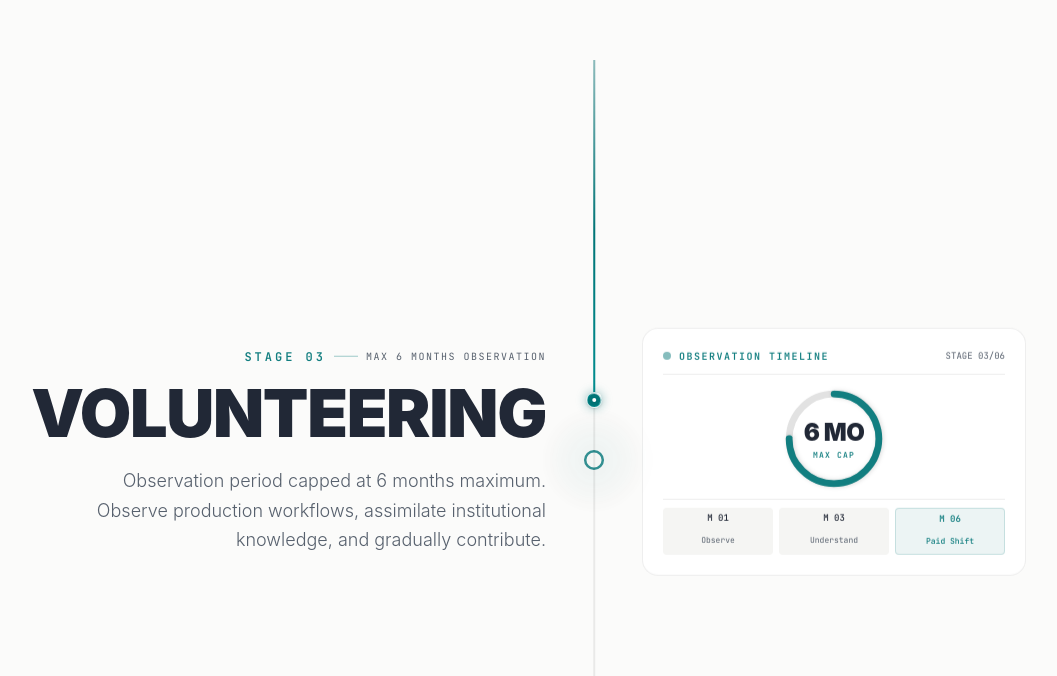
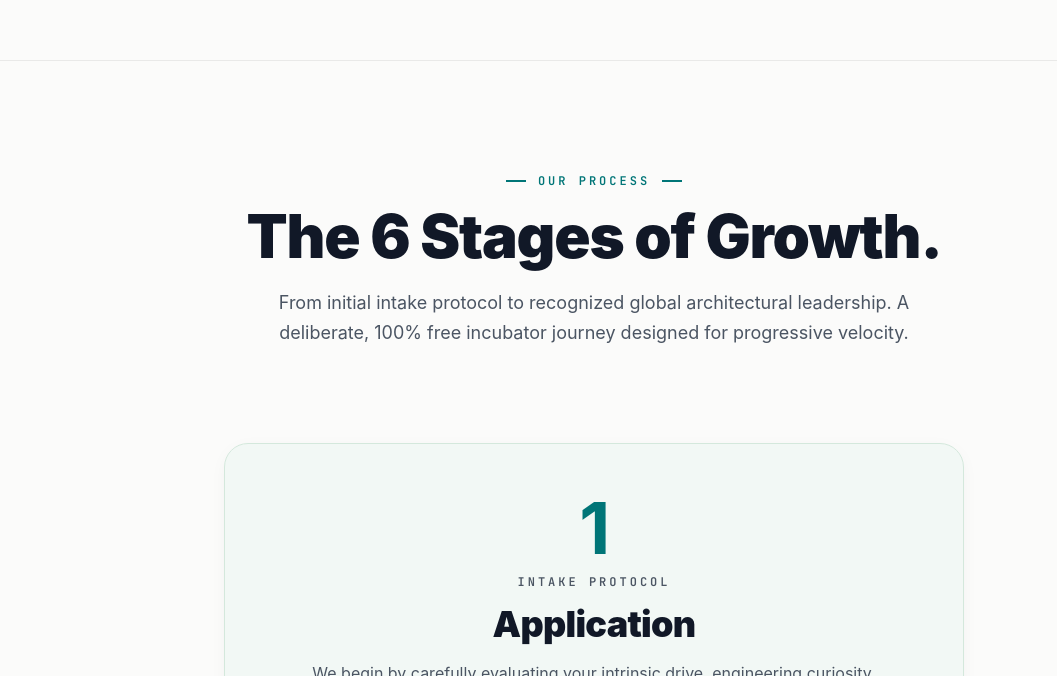
Before and after one commit to suriyaprakash-25/Yesa-2, a React (Vite) app: page / in a window 1280 px wide. Shown: the part 3860-4536 px from the top of the page, without its empty margins (46-1103 px from the left). Built offline with nearby package versions, Linux system fonts and the light colour scheme; a web font is replaced by a local one.

Commit message:
feat(journey): redesign journey section into sticky stacked card deck matching reference design

```diff
--- a/src/components/journey/YesaJourneySection.tsx
+++ b/src/components/journey/YesaJourneySection.tsx
@@ -1,297 +1,228 @@
-import React, { useRef } from 'react';
-import { motion, useScroll, useTransform, useSpring, MotionValue } from 'framer-motion';
+import React from 'react';
+import { motion } from 'framer-motion';
 import { Container } from '../core/Container';
-import {
-  ApplicationVisual,
-  InterviewVisual,
-  VolunteeringVisual,
-  PaidInternshipVisual,
-  ExperiencedVisual,
-  WorldClassLeaderVisual,
-} from './StageVisualizations';
 
 interface JourneyStage {
   num: string;
   title: string;
   subtitle: string;
   desc: string;
-  tag: string;
+  metric: string;
+  lightCardBg: string;
+  lightCardBorder: string;
+  lightNumColor: string;
+  lightPillBg: string;
+  lightPillBorder: string;
+  lightPillText: string;
+  darkCardBg: string;
+  darkCardBorder: string;
+  darkNumColor: string;
+  darkPillBg: string;
+  darkPillBorder: string;
+  darkPillText: string;
 }
 
 const JOURNEY_STAGES: JourneyStage[] = [
   {
     num: '01',
-    title: 'APPLICATION',
+    title: 'Application',
     subtitle: 'INTAKE PROTOCOL',
-    desc: 'The beginning of the journey. Complete the technical evaluation and define your engineering focus with zero tuition barrier.',
-    tag: 'Stage 01',
+    desc: 'We begin by carefully evaluating your intrinsic drive, engineering curiosity, and shared vision. This initial assessment helps us determine alignment with the incubator ecosystem—with a strict zero tuition barrier for all accepted fellows.',
+    metric: '100% MERIT EVALUATION',
+    lightCardBg: 'bg-[#F2F8F5]',
+    lightCardBorder: 'border-[#D4E8DC]',
+    lightNumColor: 'text-[#007577]',
+    lightPillBg: 'bg-white/80',
+    lightPillBorder: 'border-[#C2E0CE]',
+    lightPillText: 'text-[#007577]',
+    darkCardBg: 'dark:bg-[#101713]',
+    darkCardBorder: 'dark:border-[#1E3326]',
+    darkNumColor: 'dark:text-[#34D399]',
+    darkPillBg: 'dark:bg-black/30',
+    darkPillBorder: 'dark:border-[#1E3326]',
+    darkPillText: 'dark:text-[#34D399]',
   },
   {
     num: '02',
-    title: 'INTERVIEW',
+    title: 'Interview',
     subtitle: 'BILATERAL EVALUATION',
-    desc: 'The opportunity to enter the YESA journey. Direct alignment dialogue with senior fellows to evaluate raw potential and velocity.',
-    tag: 'Stage 02',
+    desc: 'Direct alignment dialogue with senior fellows and industry mentors. We believe strong relationships lead to exceptional outcomes—evaluating raw technical velocity, problem-solving intuition, and collaborative temperament.',
+    metric: 'DIRECT FELLOW DIALOGUE',
+    lightCardBg: 'bg-[#FAF7EE]',
+    lightCardBorder: 'border-[#EAE3CB]',
+    lightNumColor: 'text-[#926008]',
+    lightPillBg: 'bg-white/80',
+    lightPillBorder: 'border-[#DFD5B6]',
+    lightPillText: 'text-[#926008]',
+    darkCardBg: 'dark:bg-[#181510]',
+    darkCardBorder: 'dark:border-[#38311B]',
+    darkNumColor: 'dark:text-[#FBBF24]',
+    darkPillBg: 'dark:bg-black/30',
+    darkPillBorder: 'dark:border-[#38311B]',
+    darkPillText: 'dark:text-[#FBBF24]',
   },
   {
     num: '03',
-    title: 'VOLUNTEERING',
-    subtitle: 'MAX 6 MONTHS OBSERVATION',
-    desc: 'Observation period capped at 6 months maximum. Observe production workflows, assimilate institutional knowledge, and gradually contribute.',
-    tag: 'Stage 03',
+    title: 'Volunteering',
+    subtitle: 'OBSERVATION TIMELINE',
+    desc: 'An immersive observation period capped strictly at six months maximum. Shadow live enterprise engineering squads, assimilate institutional best practices, absorb production workflows, and gradually contribute to core modules.',
+    metric: 'MAX 6 MONTHS OBSERVATION',
+    lightCardBg: 'bg-[#FAF3F3]',
+    lightCardBorder: 'border-[#EED9D9]',
+    lightNumColor: 'text-[#A23B3B]',
+    lightPillBg: 'bg-white/80',
+    lightPillBorder: 'border-[#E5C4C4]',
+    lightPillText: 'text-[#A23B3B]',
+    darkCardBg: 'dark:bg-[#181112]',
+    darkCardBorder: 'dark:border-[#381E21]',
+    darkNumColor: 'dark:text-[#F87171]',
+    darkPillBg: 'dark:bg-black/30',
+    darkPillBorder: 'dark:border-[#381E21]',
+    darkPillText: 'dark:text-[#F87171]',
   },
   {
     num: '04',
-    title: 'PAID INTERNSHIP',
+    title: 'Paid Internship',
     subtitle: 'COMMERCIAL SPRINT LABS',
-    desc: 'Work on real-world production projects alongside senior industry architects. Guaranteed compensation and verified commercial output.',
-    tag: 'Stage 04',
+    desc: 'Transition directly into commercial sprint labs. Work on production-grade infrastructure projects alongside senior staff architects with guaranteed compensation, rigorous code reviews, and verified deployment output.',
+    metric: 'GUARANTEED STIPEND',
+    lightCardBg: 'bg-[#F0F7FA]',
+    lightCardBorder: 'border-[#D1E8F2]',
+    lightNumColor: 'text-[#0369A1]',
+    lightPillBg: 'bg-white/80',
+    lightPillBorder: 'border-[#BBDDF0]',
+    lightPillText: 'text-[#0369A1]',
+    darkCardBg: 'dark:bg-[#0F1519]',
+    darkCardBorder: 'dark:border-[#1A3342]',
+    darkNumColor: 'dark:text-[#38BDF8]',
+    darkPillBg: 'dark:bg-black/30',
+    darkPillBorder: 'dark:border-[#1A3342]',
+    darkPillText: 'dark:text-[#38BDF8]',
   },
   {
     num: '05',
-    title: 'EXPERIENCED',
+    title: 'Experienced',
     subtitle: 'SQUAD LEADERSHIP',
-    desc: 'Lead multi-disciplinary teams within the ecosystem. Develop organizational velocity, mentor incoming cohorts, and direct technical roadmaps.',
-    tag: 'Stage 05',
+    desc: 'Step into squad leadership within the YESA ecosystem. Direct multi-disciplinary engineering pods, develop institutional velocity, mentor incoming cohorts, and architect critical paths across active technical roadmaps.',
+    metric: 'SQUAD COMMAND & MENTORSHIP',
+    lightCardBg: 'bg-[#F4F3FA]',
+    lightCardBorder: 'border-[#DDD9EE]',
+    lightNumColor: 'text-[#5B3EA3]',
+    lightPillBg: 'bg-white/80',
+    lightPillBorder: 'border-[#C8C2E6]',
+    lightPillText: 'text-[#5B3EA3]',
+    darkCardBg: 'dark:bg-[#14111A]',
+    darkCardBorder: 'dark:border-[#2B233D]',
+    darkNumColor: 'dark:text-[#A78BFA]',
+    darkPillBg: 'dark:bg-black/30',
+    darkPillBorder: 'dark:border-[#2B233D]',
+    darkPillText: 'dark:text-[#A78BFA]',
   },
   {
     num: '06',
-    title: 'WORLD-CLASS LEADER',
+    title: 'World-Class Leader',
     subtitle: 'ARCHITECTURAL APEX',
-    desc: 'The long-term aspiration of the YESA journey. Graduate as an autonomous, recognized leader ready to build and scale global ventures.',
-    tag: 'Stage 06',
+    desc: 'The culmination of the fellowship journey. Graduate as an autonomous, recognized industry leader equipped with direct venture capital access, high-trust peer networks, and the velocity to build and scale global institutions.',
+    metric: 'GLOBAL VENTURE SCALE',
+    lightCardBg: 'bg-[#EDF8F8]',
+    lightCardBorder: 'border-[#C7EBEB]',
+    lightNumColor: 'text-[#007577]',
+    lightPillBg: 'bg-white/80',
+    lightPillBorder: 'border-[#AEE2E2]',
+    lightPillText: 'text-[#007577]',
+    darkCardBg: 'dark:bg-[#0E1617]',
+    darkCardBorder: 'dark:border-[#153436]',
+    darkNumColor: 'dark:text-[#2DD4BF]',
+    darkPillBg: 'dark:bg-black/30',
+    darkPillBorder: 'dark:border-[#153436]',
+    darkPillText: 'dark:text-[#2DD4BF]',
   },
 ];
 
-// Architectural Spine Node
-const ArchitecturalNode = ({
-  idx,
-  activeProgress,
-}: {
-  idx: number;
-  activeProgress: MotionValue<number>;
-}) => {
-  const scale = useTransform(activeProgress, [0, 1], [0.9, 1.35]);
-  const borderOpacity = useTransform(activeProgress, [0, 1], [0.3, 1]);
-  const glowOpacity = useTransform(activeProgress, [0, 1], [0, 0.8]);
+export const YesaJourneySection: React.FC = () => {
+  return (
+    <section
+      id="journey"
+      className="relative w-full bg-[var(--color-bg-base)] text-[var(--text-primary)] pt-20 pb-32 md:pt-28 md:pb-40 border-t border-[var(--border-subtle)] overflow-visible scroll-mt-20 transition-colors duration-300"
+    >
+      <Container size="full" className="max-w-[1440px] px-6 sm:px-10 lg:px-12 xl:px-16 relative z-10 w-full">
+        {/* Section Header */}
+        <div className="max-w-3xl mx-auto mb-16 sm:mb-20 md:mb-24 text-center">
+          <div className="flex items-center justify-center gap-3 mb-4 font-mono text-xs uppercase tracking-[0.25em] text-[var(--accent-base)] font-bold">
+            <span className="w-5 h-[1.5px] bg-[var(--accent-base)]" />
+            <span>OUR PROCESS</span>
+            <span className="w-5 h-[1.5px] bg-[var(--accent-base)]" />
+          </div>
+
+          <h2 className="font-display font-black text-3xl sm:text-5xl md:text-6xl text-[var(--text-primary)] tracking-tight leading-[1.05] mb-5 [overflow-wrap:normal] [word-break:keep-all]">
+            The 6 Stages of Growth.
+          </h2>
+
+          <p className="text-base sm:text-lg text-[var(--text-secondary)] font-normal max-w-2xl mx-auto leading-relaxed">
+            From initial intake protocol to recognized global architectural leadership. A deliberate, 100% free incubator journey designed for progressive velocity.
+          </p>
+        </div>
+
+        {/* Sticky Card Stacking Deck */}
+        <div className="relative max-w-[740px] mx-auto pb-24">
+          {JOURNEY_STAGES.map((stage, idx) => {
+            // Progressive top offset ensures preceding card headers remain stacked & visible
+            const topOffsetDesktop = 120 + idx * 24; // e.g. 120px, 144px, 168px, 192px...
+            const topOffsetMobile = 90 + idx * 16;
 
             return (
-    <motion.div style={{ scale }} className="relative w-full h-full flex items-center justify-center">
-      {/* Base Node */}
+              <div
+                key={stage.num}
+                className="sticky w-full mb-12 sm:mb-16 md:mb-20 last:mb-0 transition-all duration-300"
+                style={{
+                  top: `clamp(${topOffsetMobile}px, 14vh + ${idx * 20}px, ${topOffsetDesktop}px)`,
+                  zIndex: idx + 10,
+                }}
+              >
                 <motion.div
-        style={{ opacity: borderOpacity }}
-        className="w-4 h-4 rounded-full bg-[var(--color-surface-elevated)] border-2 border-[var(--accent-base)] relative z-10 shadow-[var(--shadow-glow-accent)]"
-      />
-
-      {/* Glow Halo */}
-      <motion.div
-        style={{ opacity: glowOpacity }}
-        className="absolute w-12 h-12 md:w-16 md:h-16 bg-[var(--accent-dim)] blur-md rounded-full pointer-events-none"
-      />
-
-      {/* Apex Radiant Wings for Stage 06 */}
-      {idx === 5 && (
-        <motion.div
-          style={{ opacity: glowOpacity }}
-          className="absolute w-20 h-20 md:w-28 md:h-28 border border-[var(--accent-base)]/40 rounded-full animate-[spin_10s_linear_infinite]"
-        />
-      )}
-    </motion.div>
-  );
-};
-
-// Distinct Visual Component Mapper
-const renderStageVisual = (idx: number, activeProgress: MotionValue<number>) => {
-  switch (idx) {
-    case 0:
-      return <ApplicationVisual activeProgress={activeProgress} />;
-    case 1:
-      return <InterviewVisual activeProgress={activeProgress} />;
-    case 2:
-      return <VolunteeringVisual activeProgress={activeProgress} />;
-    case 3:
-      return <PaidInternshipVisual activeProgress={activeProgress} />;
-    case 4:
-      return <ExperiencedVisual activeProgress={activeProgress} />;
-    case 5:
-      return <WorldClassLeaderVisual activeProgress={activeProgress} />;
-    default:
-      return null;
-  }
-};
-
-const JourneyStageContent: React.FC<{
-  stage: JourneyStage;
-  idx: number;
-  smoothProgress: MotionValue<number>;
-  totalStages: number;
-}> = ({ stage, idx, smoothProgress, totalStages }) => {
-  const peak = idx / (totalStages - 1);
-  const delta = 0.12;
-  const start = Math.max(0, peak - delta);
-  const end = Math.min(1, peak + delta);
-
-  const activeStatePoints =
-    idx === 0
-      ? [0, end]
-      : idx === totalStages - 1
-      ? [start, 1]
-      : [start, peak, end];
-
-  const activeStateValues =
-    idx === 0
-      ? [1, 0]
-      : idx === totalStages - 1
-      ? [0, 1]
-      : [0, 1, 0];
-
-  const activeState = useTransform(smoothProgress, activeStatePoints, activeStateValues);
-
-  const opacityPoints =
-    idx === 0
-      ? [0, end - delta * 0.4, end]
-      : idx === totalStages - 1
-      ? [start, start + delta * 0.4, 1]
-      : [start, start + delta * 0.4, peak, end - delta * 0.4, end];
-
-  const opacityValues =
-    idx === 0
-      ? [1, 0.8, 0]
-      : idx === totalStages - 1
-      ? [0, 0.8, 1]
-      : [0, 0.8, 1, 0.8, 0];
-
-  const contentOpacity = useTransform(smoothProgress, opacityPoints, opacityValues);
-
-  const yPoints =
-    idx === 0
-      ? [0, end]
-      : idx === totalStages - 1
-      ? [start, 1]
-      : [start, peak, end];
-
-  const yValues =
-    idx === 0
-      ? [0, -40]
-      : idx === totalStages - 1
-      ? [40, 0]
-      : [40, 0, -40];
-
-  const contentY = useTransform(smoothProgress, yPoints, yValues);
-  const isEven = idx % 2 === 0;
-
-  return (
-    <motion.div
-      style={{ opacity: contentOpacity }}
-      className="absolute inset-0 w-full h-full flex items-center justify-center pointer-events-none"
+                  initial={{ opacity: 0, y: 35 }}
+                  whileInView={{ opacity: 1, y: 0 }}
+                  viewport={{ once: true, margin: '-40px' }}
+                  transition={{ duration: 0.6, ease: [0.16, 1, 0.3, 1] }}
+                  className={`relative w-full rounded-2xl sm:rounded-3xl p-7 sm:p-10 md:p-12 border ${stage.lightCardBg} ${stage.lightCardBorder} ${stage.darkCardBg} ${stage.darkCardBorder} transition-all duration-300 shadow-[0_4px_20px_-4px_rgba(0,0,0,0.05)] dark:shadow-[0_4px_24px_-4px_rgba(0,0,0,0.5)]`}
                 >
-      {/* Center Spine Node (Desktop) / Left Node (Mobile) */}
-      <div className="absolute left-2.5 sm:left-6 md:left-1/2 md:-translate-x-1/2 w-12 sm:w-16 h-12 sm:h-16 flex items-center justify-center z-20 pointer-events-auto">
-        <ArchitecturalNode idx={idx} activeProgress={activeState} />
-      </div>
-
-      <Container size="full" className="max-w-[1600px] px-3 sm:px-10 lg:px-12 xl:px-16 w-full relative z-10">
-        <motion.div
-          style={{ y: contentY }}
-          className="grid grid-cols-1 md:grid-cols-2 gap-4 sm:gap-8 md:gap-16 lg:gap-24 items-center w-full pl-6 sm:pl-12 md:pl-0"
+                  {/* Stage Number (Centered Large Display) */}
+                  <div className="flex flex-col items-center justify-center text-center mb-4">
+                    <span
+                      className={`font-display font-bold text-5xl sm:text-6xl md:text-7xl leading-none ${stage.lightNumColor} ${stage.darkNumColor} tracking-tight select-none`}
                     >
-          {/* Column 1: Text Narrative */}
-          <div
-            className={`flex flex-col justify-center ${
-              isEven
-                ? 'md:text-right md:items-end order-1'
-                : 'md:text-left md:items-start order-1 md:order-2'
-            }`}
-          >
-            {/* Stage Eyebrow */}
-            <div className="inline-flex items-center gap-2 mb-2 sm:mb-4">
-              <span className="font-mono text-[11px] sm:text-xs uppercase tracking-[0.25em] text-[var(--accent-base)] font-semibold">
-                STAGE {stage.num}
+                      {parseInt(stage.num, 10)}
                     </span>
-              <div className="w-4 sm:w-6 h-[1px] bg-[var(--accent-base)]/40" />
-              <span className="font-mono text-[9px] sm:text-[10px] uppercase tracking-widest text-[var(--text-secondary)]">
+                    <span className="font-mono text-[10px] sm:text-xs uppercase tracking-[0.25em] text-[var(--text-secondary)] font-semibold mt-2.5">
                       {stage.subtitle}
                     </span>
                   </div>
 
-            {/* Headline */}
-            <h3 className="font-display font-black text-[clamp(1.65rem,5.2vw,4.8rem)] text-[var(--text-primary)] tracking-tight leading-[0.98] mb-3 sm:mb-5 [overflow-wrap:normal] [word-break:keep-all] break-normal">
+                  {/* Stage Title */}
+                  <h3 className="font-display font-black text-2xl sm:text-3xl md:text-4xl text-[var(--text-primary)] text-center tracking-tight leading-tight mb-4 [overflow-wrap:normal] [word-break:keep-all]">
                     {stage.title}
                   </h3>
 
-            {/* Stage Narrative */}
-            <p className="text-xs sm:text-base lg:text-lg text-[var(--text-secondary)] font-light leading-relaxed max-w-lg">
+                  {/* Narrative Description */}
+                  <p className="text-sm sm:text-[15px] md:text-base text-[var(--text-secondary)] text-center leading-relaxed font-normal max-w-xl mx-auto mb-6">
                     {stage.desc}
                   </p>
-          </div>
 
-          {/* Column 2: Distinct Visual Mockup Treatment */}
+                  {/* Bottom Milestone Metric Tag */}
+                  <div className="flex justify-center">
                     <div
-            className={`flex items-center ${
-              isEven
-                ? 'justify-start md:justify-start order-2'
-                : 'justify-start md:justify-end order-2 md:order-1'
-            } pointer-events-auto w-full`}
+                      className={`inline-flex items-center gap-2 px-3.5 py-1.5 rounded-full border text-[11px] sm:text-xs font-mono font-semibold tracking-wider ${stage.lightPillBg} ${stage.lightPillBorder} ${stage.lightPillText} ${stage.darkPillBg} ${stage.darkPillBorder} ${stage.darkPillText}`}
                     >
-            {renderStageVisual(idx, activeState)}
-          </div>
-        </motion.div>
-      </Container>
-    </motion.div>
-  );
-};
-
-export const YesaJourneySection: React.FC = () => {
-  const containerRef = useRef<HTMLDivElement>(null);
-
-  const { scrollYProgress } = useScroll({
-    target: containerRef,
-    offset: ['start start', 'end end'],
-  });
-
-  const smoothProgress = useSpring(scrollYProgress, {
-    stiffness: 75,
-    damping: 26,
-    mass: 0.6,
-  });
-
-  const spineHeight = useTransform(smoothProgress, [0, 1], ['0%', '100%']);
-
-  return (
-    <section id="journey" ref={containerRef} className="relative w-full bg-[var(--color-bg-base)] text-[var(--text-primary)] transition-colors duration-300">
-      {/* Pinned 600vh scroll tracks 6 stages evenly */}
-      <div className="h-[600vh] relative">
-        <div className="sticky top-0 h-screen w-full flex items-center justify-center overflow-hidden">
-          {/* Continuous Architectural Spine */}
-          <div className="absolute top-0 bottom-0 left-8 sm:left-14 md:left-1/2 w-[1.5px] bg-[var(--border-subtle)] md:-translate-x-1/2 z-10">
-            <motion.div
-              style={{ height: spineHeight }}
-              className="w-full bg-gradient-to-b from-[var(--accent-base)]/40 via-[var(--accent-base)] to-[var(--accent-light)] shadow-[var(--shadow-glow-accent)] origin-top relative"
-            >
-              {/* Mercury Liquid Droplet Tip */}
-              <div className="absolute bottom-0 left-1/2 -translate-x-1/2 translate-y-1/2 flex items-center justify-center pointer-events-none z-30">
-                <div className="absolute w-5 h-5 rounded-full bg-[var(--accent-base)]/25 blur-xs" />
-                <div className="relative w-3.5 h-3.5 sm:w-4 sm:h-4 rounded-full bg-gradient-to-tr from-[var(--accent-base)] via-[var(--accent-light)] to-white p-[1px] shadow-sm border border-white/80">
-                  <div className="w-full h-full rounded-full bg-[var(--accent-base)] relative overflow-hidden flex items-center justify-center">
-                    <div className="w-1 h-1 rounded-full bg-white shadow-sm" />
-                  </div>
+                      <span className="w-1.5 h-1.5 rounded-full bg-current opacity-80" />
+                      <span>{stage.metric}</span>
                     </div>
                   </div>
                 </motion.div>
               </div>
-
-          {/* Render 6 Stages */}
-          {JOURNEY_STAGES.map((stage, idx) => (
-            <JourneyStageContent
-              key={stage.num}
-              stage={stage}
-              idx={idx}
-              smoothProgress={smoothProgress}
-              totalStages={JOURNEY_STAGES.length}
-            />
-          ))}
+            );
+          })}
         </div>
-      </div>
+      </Container>
     </section>
   );
 };
```
Lines whose indentation alone changed are shown as unchanged.
